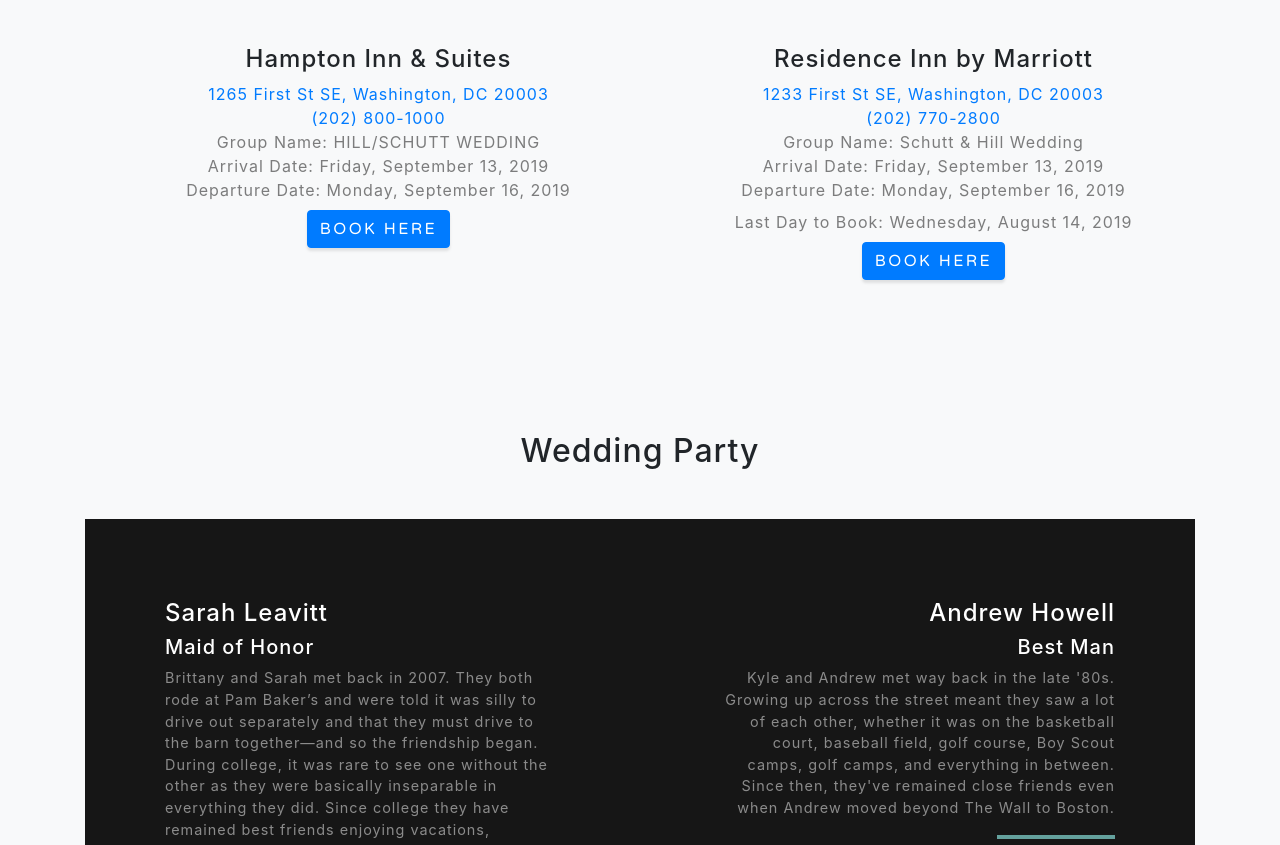
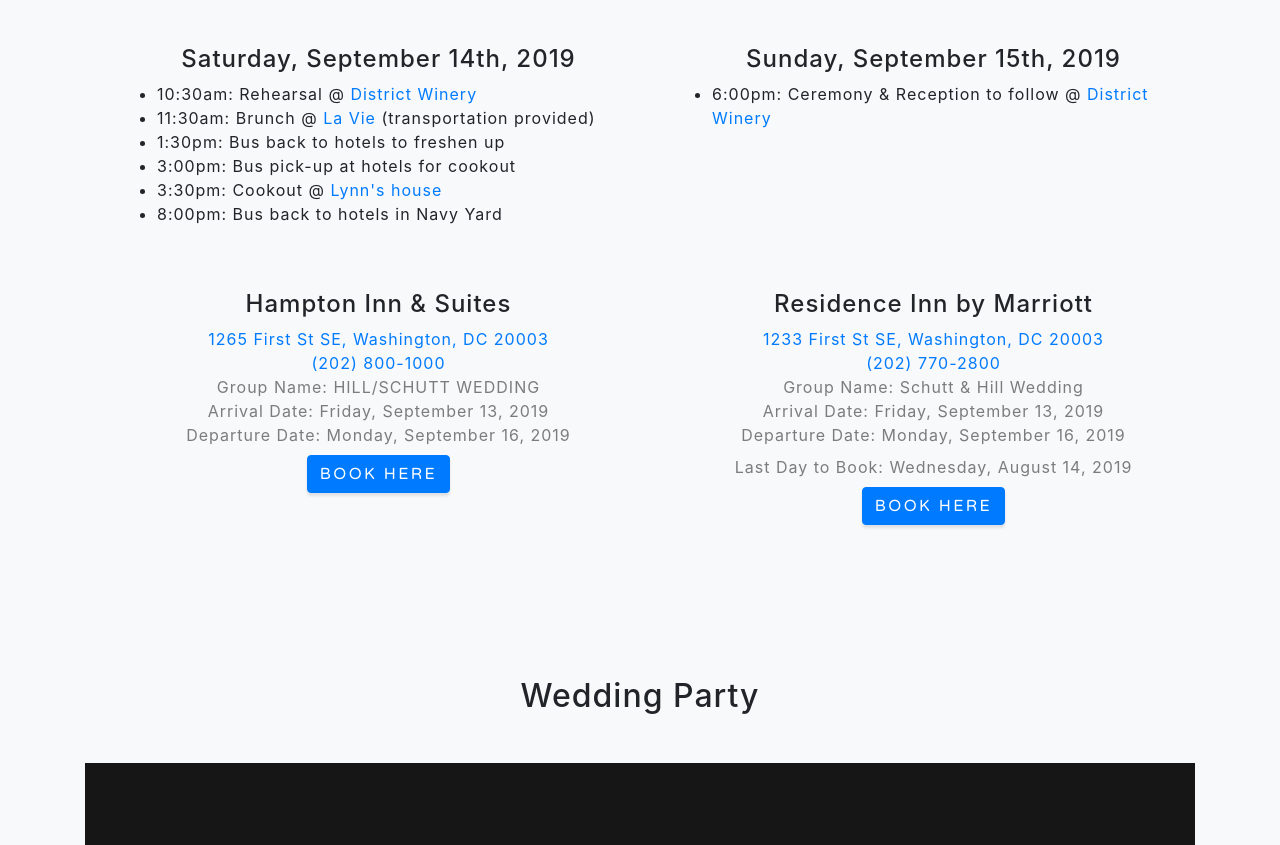
Before and after one commit to kyleandbrittany/kyleandbrittany.github.io, a website with bundled scripts: page index.html in a window 1280 px wide. Shown: the part 1589-2434 px from the top of the page. Built offline with nearby package versions, Linux system fonts and the light colour scheme.

Commit message:
schedule

```diff
--- a/index.html
+++ b/index.html
@@ -108,6 +108,32 @@
   <!-- Hotels Section -->
   <section id="hotels" class="projects-section bg-light">
     <div class="container">
+
+      <div class="row align-items-start no-gutters mb-4 mb-lg-5">
+        <div id='hampton' class="col-lg-6">
+          <div class="featured-text">
+            <h4 class="text-center">Saturday, September 14th, 2019</h4>
+            <ul>
+              <li>10:30am: Rehearsal @ <a href='https://goo.gl/maps/5XLt5HQroM3m29nRA' target="_blank">District Winery</a></li>
+              <li>11:30am: Brunch @ <a href='https://goo.gl/maps/EY7cozRBR1EDBaEL7' target="_blank">La Vie</a> (transportation provided)</li>
+              <li>1:30pm: Bus back to hotels to freshen up</li>
+              <li>3:00pm: Bus pick-up at hotels for cookout</li>
+              <li>3:30pm: Cookout @ <a href='https://goo.gl/maps/jRKXDWEXAhxaCFGz7' target="_blank">Lynn's house</a></li>
+              <li>8:00pm: Bus back to hotels in Navy Yard</li>
+            </ul>
+          </div>
+        </div>
+
+        <div id='residence' class="col-lg-6">
+          <div class="featured-text">
+            <h4 class="text-center">Sunday, September 15th, 2019</h4>
+            <ul>
+              <li>6:00pm: Ceremony & Reception to follow @ <a href='https://goo.gl/maps/5XLt5HQroM3m29nRA' target="_blank">District Winery</a></li>
+            </ul>
+          </div>
+        </div>
+      </div>
+
       <!-- Hampton -->
       <div class="row align-items-start no-gutters mb-4 mb-lg-5">
         <div id='hampton' class="col-lg-6">
```
